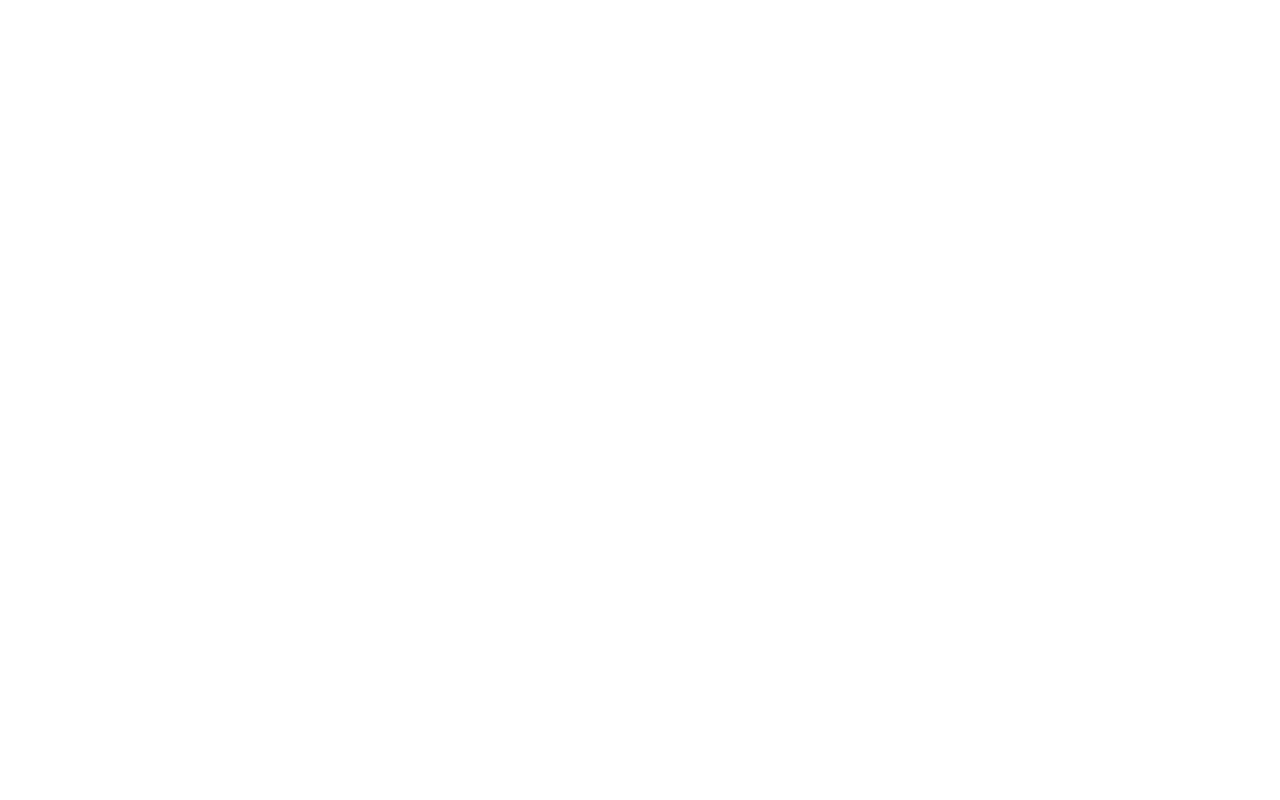
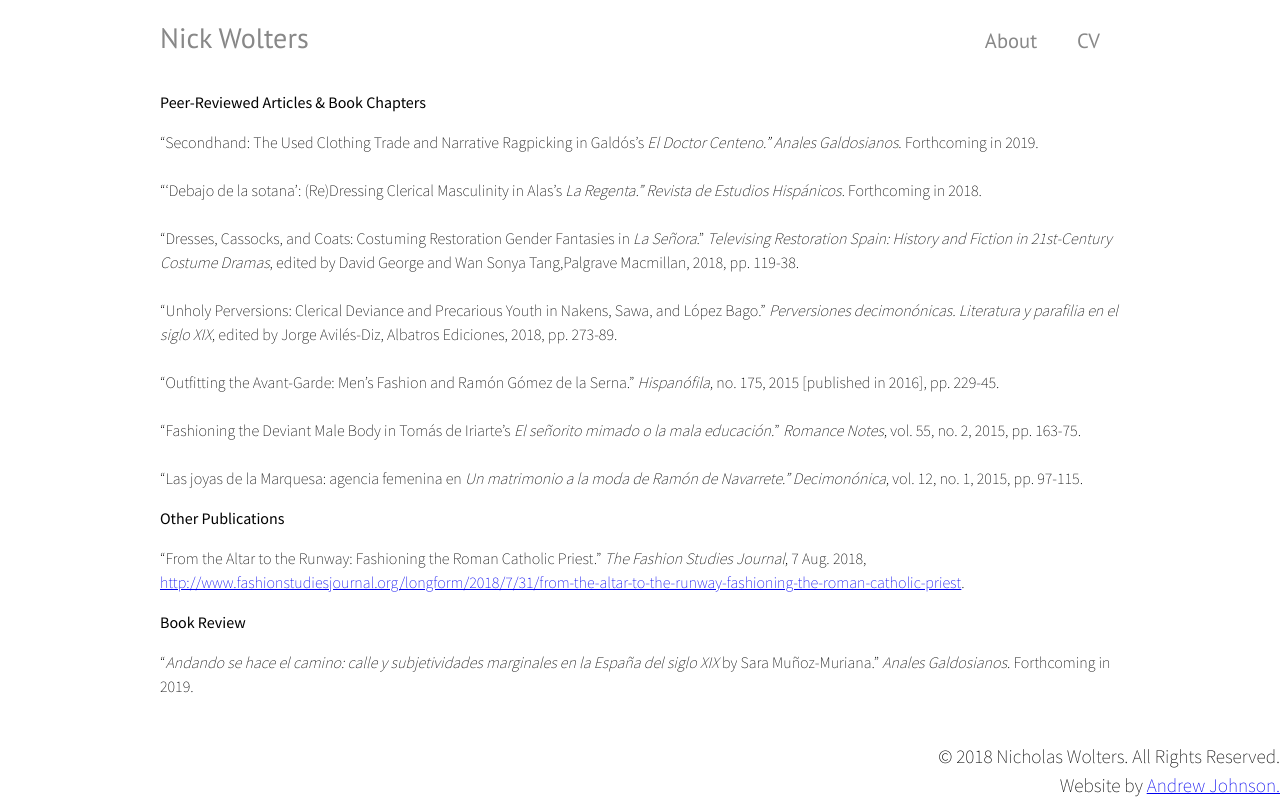
Before and after one commit to aaj3f/nick-website, a plain HTML site: page publications.html in a window 1280 px wide. Drawn offline with nearby package versions, Linux system fonts and the light colour scheme.

Commit message:
Should have made a new branch, but added content to publications.html and CV.html

```diff
--- a/CV.html
+++ b/CV.html
@@ -0,0 +1,38 @@
+<!DOCTYPE html>
+<html lang="en" dir="ltr">
+  <head>
+    <meta charset="utf-8">
+    <title>Nicholas Wolters - Assistant Professor of Spanish - Wake Forest University - CV</title>
+    <link rel="stylesheet" href="http://cdnjs.cloudflare.com/ajax/libs/normalize/3.0.0/normalize.min.css">
+    <link rel="stylesheet" href="css/style.css">
+    <script src="http://cdnjs.cloudflare.com/ajax/libs/modernizr/2.7.1/modernizr.min.js"></script>
+  </head>
+  <body>
+    <header>
+      <div class="wrapper clearfix">
+
+        <div class="name header-element">
+          <h3><a href="index.html">Nick Wolters</a></h3>
+        </div> <!-- .name -->
+
+        <nav class="links header-element">
+          <h3><a href="index.html">About</a><a href="publications.html">Publications</a></h3>
+        </nav>
+
+      </div> <!-- .wrapper -->
+    </header>
+
+    <div class="wrapper">
+      <section class="cv-section">
+        <p><span class="university">Ph.D. University of Virginia</span>, Charlottesville<br>Spanish, May 2016</p>
+        <p>Dissertation: "Men of the Cloth: Fashioning the Priest in the Restoration Novel in Spain"<br>Director: Randolph Pope</p>
+        <p><span class="university">M.A. University of Delaware</span>, Newark<br>Spanish and French, January 2011</p>
+        <p><span class="university">B.A. York College of Pennsylvania</span>, York<br>Spanish and History, May 2008</p>
+      </section>
+    </div>
+
+    <footer>
+      &copy; 2018 Nicholas Wolters. All Rights Reserved.<br>Website by <a href="https://github.com/aaj3f" target="_blank">Andrew Johnson.</a>
+    </footer>
+  </body>
+</html>
--- a/css/style.css
+++ b/css/style.css
@@ -6,6 +6,14 @@ p, footer {
   font: 1.2em 'Source Sans Pro', sans-serif;
   font-weight: 200;
   line-height: 1.5em;
+}
+
+section.publication-section p {
+  font-size: 1em;
+}
+
+section.cv-section {
+  font-size: 1.2em;
 }
 
 nav {
@@ -55,6 +63,14 @@ header div.wrapper {
 
 
 /* /////// CLASS SELECTORS ///////// */
+
+p.sub-head {
+  font-weight: 400;
+}
+
+span.university {
+  font-weight: 400;
+}
 
 .name {
   float: left;
--- a/publications.html
+++ b/publications.html
@@ -0,0 +1,42 @@
+<!DOCTYPE html>
+<html lang="en" dir="ltr">
+  <head>
+    <meta charset="utf-8">
+    <meta name="google" content="notranslate">
+    <title>Nicholas Wolters - Assistant Professor of Spanish - Wake Forest University - Publications</title>
+    <link rel="stylesheet" href="http://cdnjs.cloudflare.com/ajax/libs/normalize/3.0.0/normalize.min.css">
+    <link rel="stylesheet" href="css/style.css">
+    <script src="http://cdnjs.cloudflare.com/ajax/libs/modernizr/2.7.1/modernizr.min.js"></script>
+  </head>
+  <body>
+    <header>
+      <div class="wrapper clearfix">
+
+        <div class="name header-element">
+          <h3><a href="index.html">Nick Wolters</a></h3>
+        </div> <!-- .name -->
+
+        <nav class="links header-element">
+          <h3><a href="index.html">About</a><a href="CV.html">CV</a></h3>
+        </nav>
+
+      </div> <!-- .wrapper -->
+    </header>
+
+    <div class="wrapper">
+      <section class="publication-section">
+        <p class="sub-head">Peer-Reviewed Articles & Book Chapters</p>
+        <p>“Secondhand: The Used Clothing Trade and Narrative Ragpicking in Galdós’s <em lang="es">El Doctor Centeno.” Anales Galdosianos</em>. Forthcoming in 2019.<br><br>“‘<span lang="es">Debajo de la sotana’</span>: (Re)Dressing Clerical Masculinity in Alas’s <em lang="es">La Regenta.” Revista de Estudios Hispánicos.</em> Forthcoming in 2018.<br><br>“Dresses, Cassocks, and Coats: Costuming Restoration Gender Fantasies in <em lang="es">La Señora</em>.” <em>Televising Restoration Spain: History and Fiction in 21st-Century Costume Dramas</em>, edited by David George and Wan Sonya Tang,Palgrave Macmillan, 2018, pp. 119-38.<br><br>“Unholy Perversions: Clerical Deviance and Precarious Youth in <span lang="es">Nakens, Sawa, and López Bago.” <em>Perversiones decimonónicas. Literatura y parafilia en el siglo XIX</em></span>, edited by <span lang="es">Jorge Avilés-Diz, Albatros Ediciones</span>, 2018, pp. 273-89.<br><br>“Outfitting the Avant-Garde: Men’s Fashion and <span lang="es">Ramón Gómez de la Serna</span>.” <em lang="es">Hispanófila</em>, no. 175, 2015 [published in 2016], pp. 229-45.<br><br>“Fashioning the Deviant Male Body in <span lang="es">Tomás de Iriarte’s <em>El señorito mimado o la mala educación.</em>”</span> <em>Romance Notes</em>, vol. 55, no. 2, 2015, pp. 163-75.<br><br><span lang="es">“Las joyas de la Marquesa: agencia femenina en <em>Un matrimonio a la moda de Ramón de Navarrete.” Decimonónica</em></span>, vol. 12, no. 1, 2015, pp. 97-115.</p>
+        <p class="sub-head">Other Publications</p>
+        <p>“From the Altar to the Runway: Fashioning the Roman Catholic Priest.” <em>The Fashion Studies Journal</em>, 7 Aug. 2018, <a href="http://www.fashionstudiesjournal.org/longform/2018/7/31/from-the-altar-to-the-runway-fashioning-the-roman-catholic-priest" target="_blank">http://www.fashionstudiesjournal.org/longform/2018/7/31/from-the-altar-to-the-runway-fashioning-the-roman-catholic-priest</a>.</p>
+        <p class="sub-head">Book Review</p>
+        <p>“<em lang="es">Andando se hace el camino: calle y subjetividades marginales en la España del siglo XIX</em> by <span lang="es">Sara Muñoz-Muriana.” <em>Anales Galdosianos</em></span>. Forthcoming in 2019.</p>
+      </section>
+    </div>
+
+
+    <footer>
+      &copy; 2018 Nicholas Wolters. All Rights Reserved.<br>Website by <a href="https://github.com/aaj3f" target="_blank">Andrew Johnson.</a>
+    </footer>
+  </body>
+</html>
```
Also changed, not shown: index.html (+2 -2 lines).
